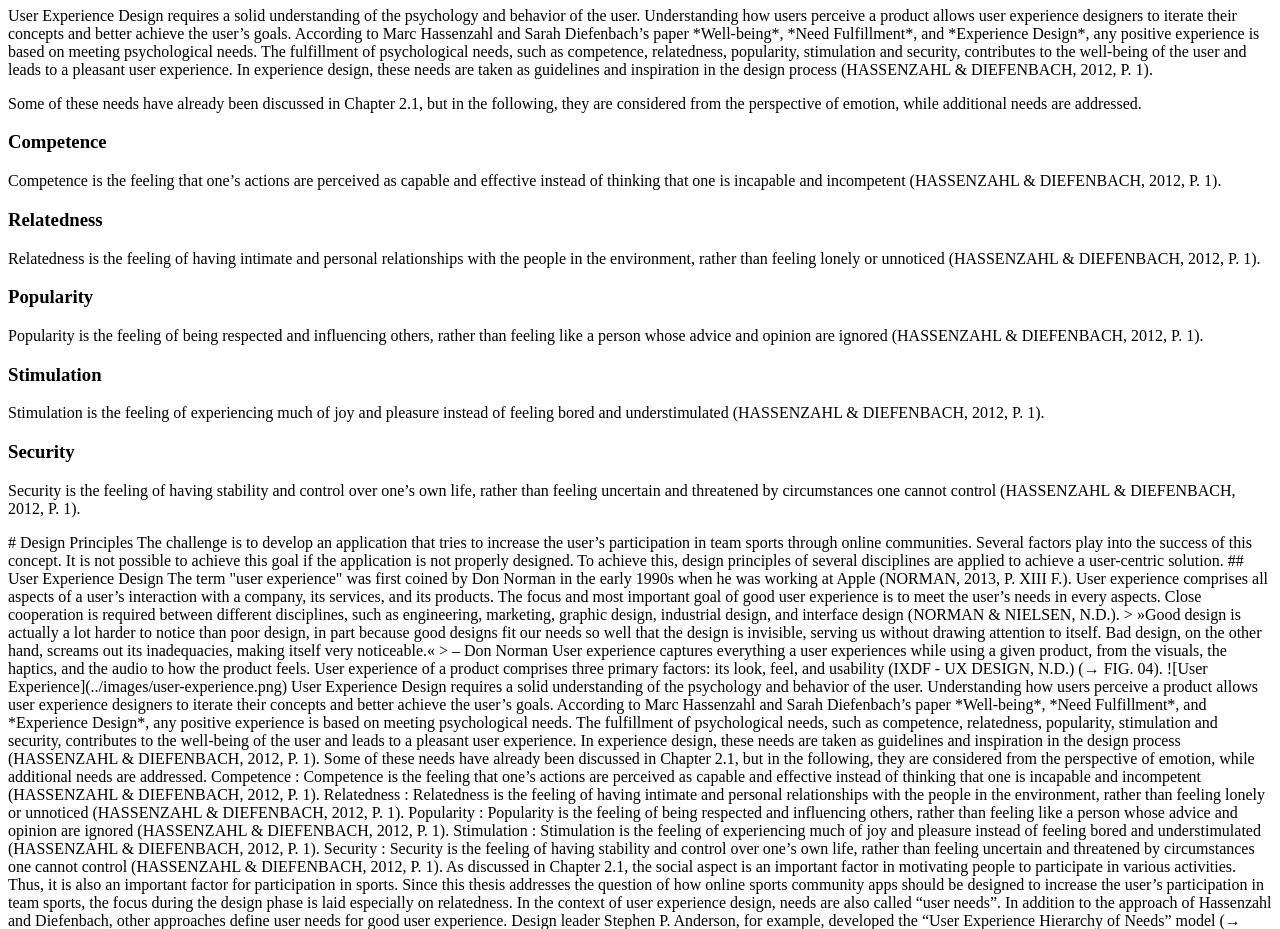
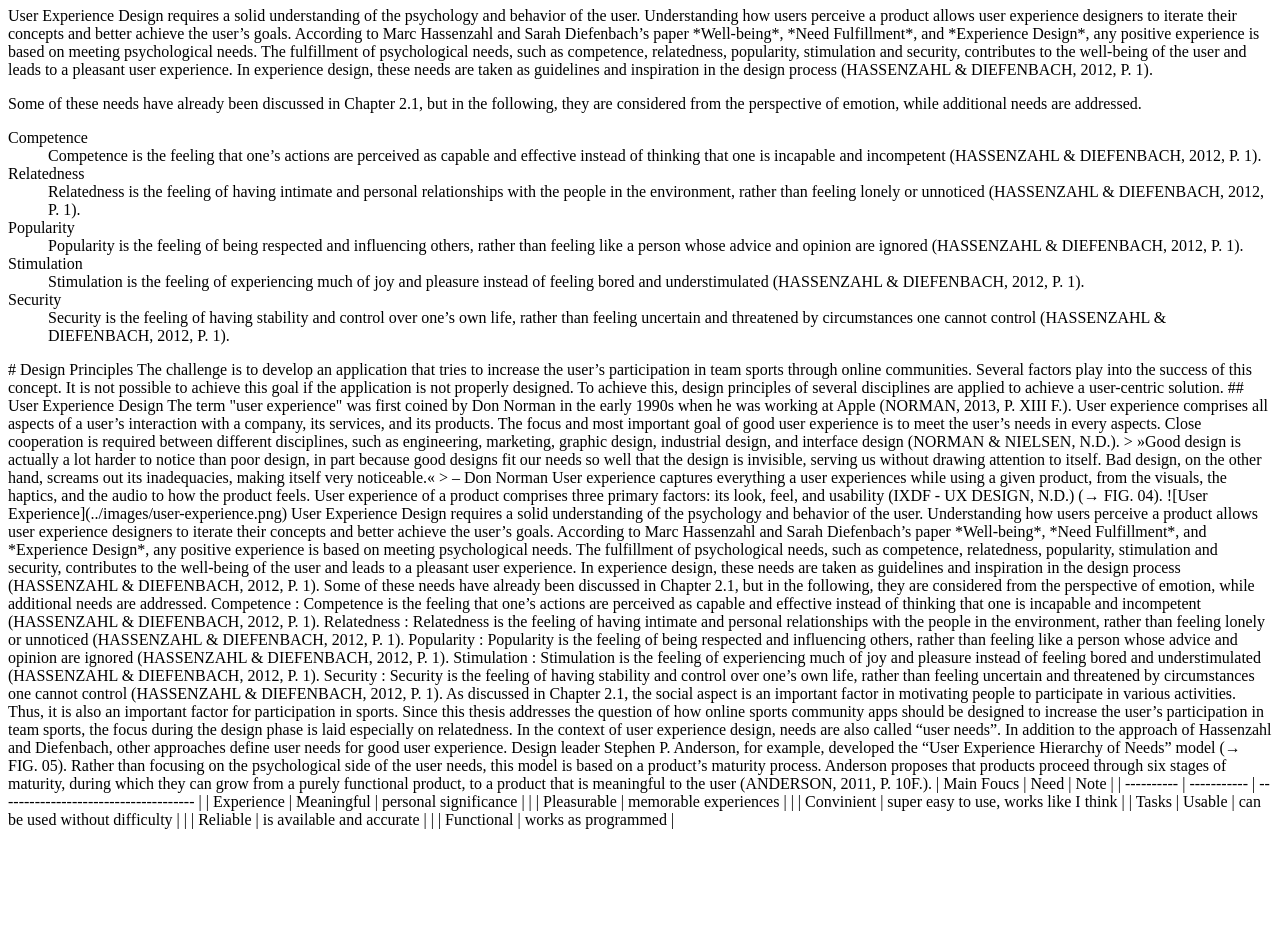
Before and after one commit to mi-classroom/startercode-fur-die-frontend-basics-JanineDoliwa, a plain HTML site: page chapter/design-principles.html in a window 1280 px wide. Shown: the part 1060-1989 px from the top of the page. After the commit the page ends 1897 px from the top, so only its background shows below. Drawn offline with Linux system fonts and the light colour scheme; files whose address does not match are found by name.

Commit message:
h3 in dl geändert

```diff
--- a/chapter/design-principles.html
+++ b/chapter/design-principles.html
@@ -31,23 +31,19 @@
 <p>Some of these needs have already been discussed in Chapter 2.1, but in the following, they are considered from the perspective of emotion, while additional needs are addressed.</p>
 
 
-<h3>Competence</h3>
-<p>Competence is the feeling that one’s actions are perceived as capable and effective instead of thinking that one is incapable and incompetent (HASSENZAHL & DIEFENBACH, 2012, P. 1).</p>
+<dl>
+  <dt>Competence</dt>
+  <dd>Competence is the feeling that one’s actions are perceived as capable and effective instead of thinking that one is incapable and incompetent (HASSENZAHL & DIEFENBACH, 2012, P. 1).</dd>
+  <dt>Relatedness</dt>
+  <dd>Relatedness is the feeling of having intimate and personal relationships with the people in the environment, rather than feeling lonely or unnoticed (HASSENZAHL & DIEFENBACH, 2012, P. 1).</dd>
+  <dt>Popularity</dt>
+  <dd>Popularity is the feeling of being respected and influencing others, rather than feeling like a person whose advice and opinion are ignored (HASSENZAHL & DIEFENBACH, 2012, P. 1).</dd>
+  <dt>Stimulation</dt>
+  <dd>Stimulation is the feeling of experiencing much of joy and pleasure instead of feeling bored and understimulated (HASSENZAHL & DIEFENBACH, 2012, P. 1).</dd>
+  <dt>Security</dt>
+  <dd>Security is the feeling of having stability and control over one’s own life, rather than feeling uncertain and threatened by circumstances one cannot control (HASSENZAHL & DIEFENBACH, 2012, P. 1).</dd>
+</dl>
 
-<h3>Relatedness</h3>
-<p>Relatedness is the feeling of having intimate and personal relationships with the people in the environment, rather than feeling lonely or unnoticed (HASSENZAHL & DIEFENBACH, 2012, P. 1).
-</p>
-
-<h3>Popularity</h3>
-<p>Popularity is the feeling of being respected and influencing others, rather than feeling like a person whose advice and opinion are ignored (HASSENZAHL & DIEFENBACH, 2012, P. 1).</p>
-
-
-
-<h3>Stimulation</h3>
-<p>Stimulation is the feeling of experiencing much of joy and pleasure instead of feeling bored and understimulated (HASSENZAHL & DIEFENBACH, 2012, P. 1).</p>
-
-<h3>Security</h3>
-<p>Security is the feeling of having stability and control over one’s own life, rather than feeling uncertain and threatened by circumstances one cannot control (HASSENZAHL & DIEFENBACH, 2012, P. 1).</p>
 
 </body>
 </html>
```
